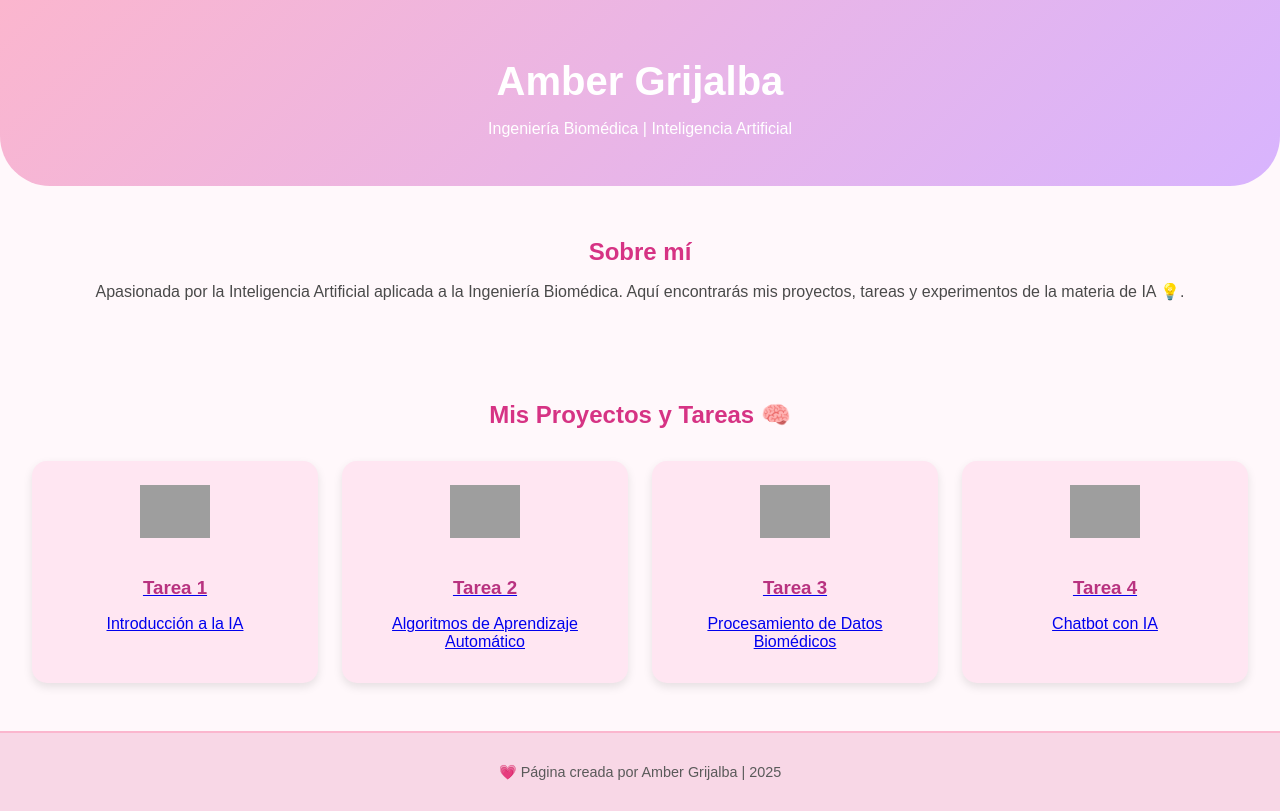
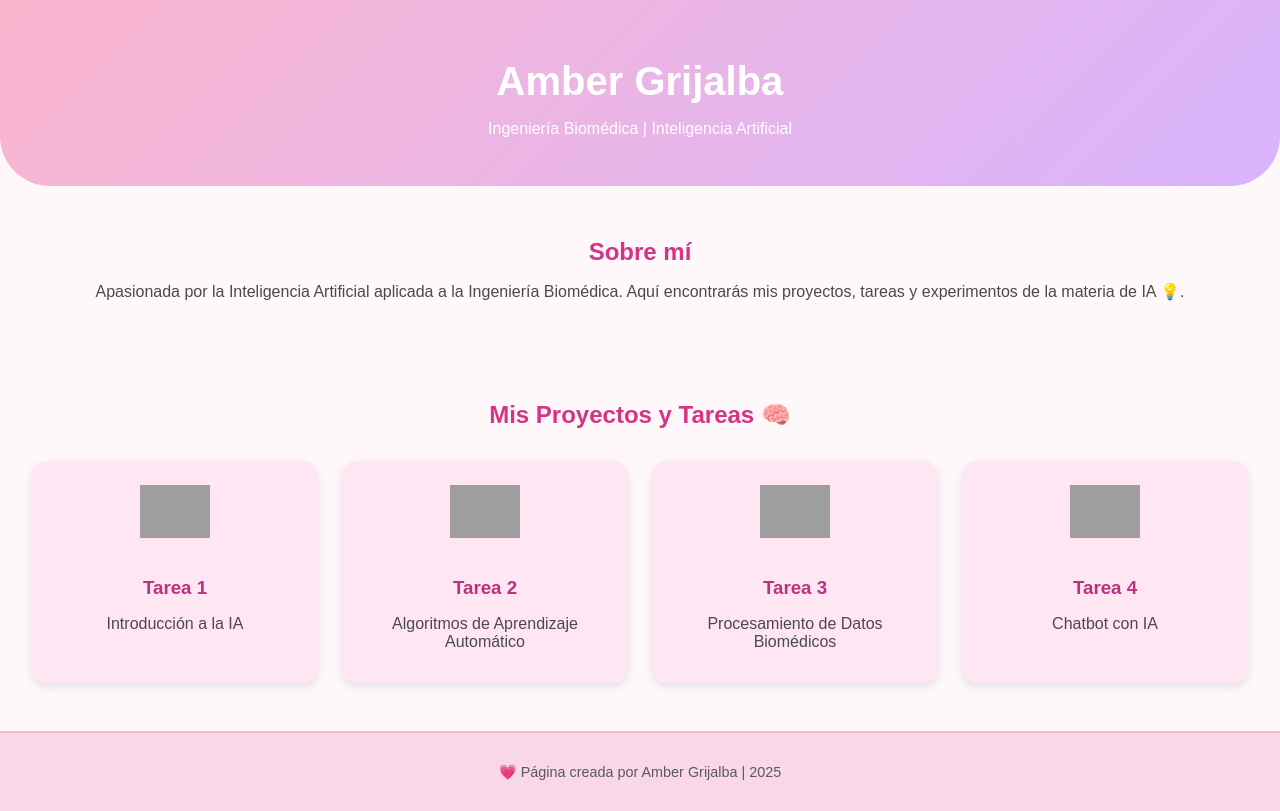
Before and after one commit to AmberGrijalba/Amber-Grijalba, a plain HTML site: page index.html in a window 1280 px wide. Drawn offline with Linux system fonts and the light colour scheme; grey boxes are pictures that could not be loaded.

Commit message:
style.css

```diff
--- a/style.css
+++ b/style.css
@@ -40,7 +40,10 @@ h1 {
   border-radius: 15px;
   box-shadow: 0 4px 10px rgba(0,0,0,0.1);
   padding: 1rem;
+  text-decoration: none;
+  color: inherit;
   transition: transform 0.2s ease, box-shadow 0.3s ease;
+  display: block;
 }
 
 .project-card:hover {
```
